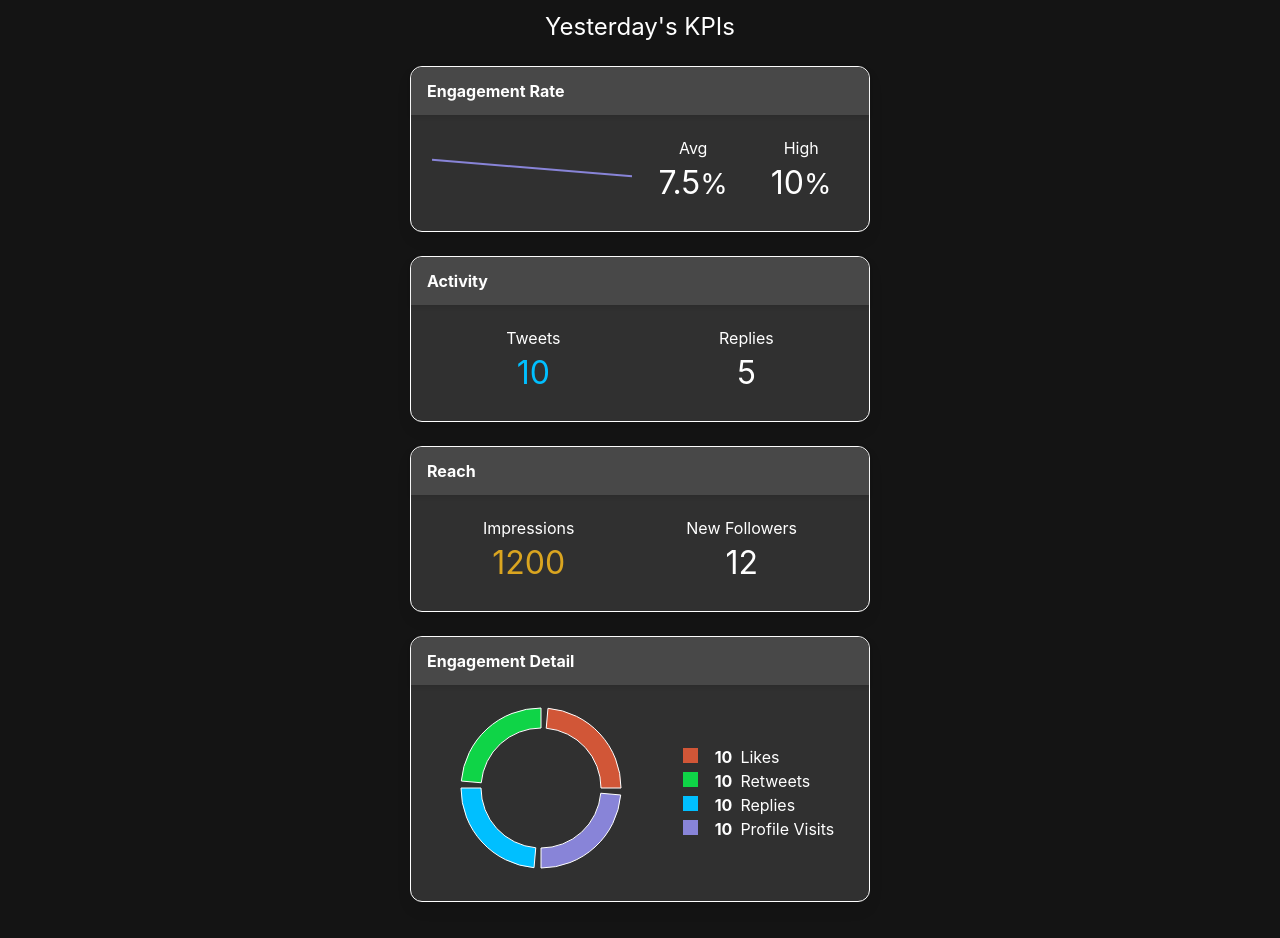
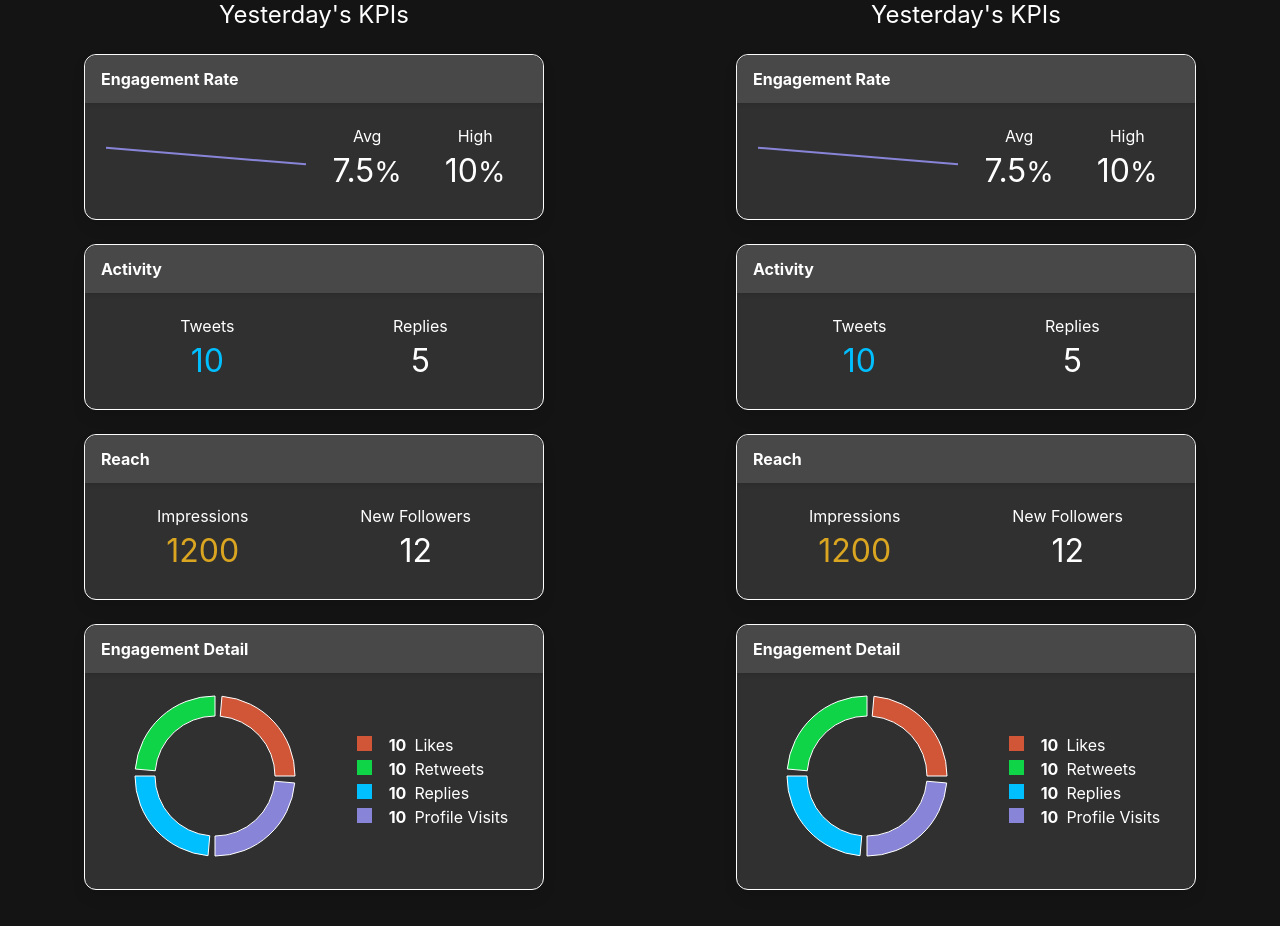
Before and after one commit to SocialQu/Branding, a React (Create React App) app in the folder app/: page / in a window 1280 px wide. Built offline with nearby package versions, Linux system fonts and the light colour scheme.

Commit message:
Double column on KPI View.

```diff
--- a/app/src/views/Kpis.tsx
+++ b/app/src/views/Kpis.tsx
@@ -1,3 +1,6 @@
 import { LastDay } from '../organisms/LastDay'
 
-export const Kpis = () => <LastDay />
+export const Kpis = () => <div className="columns">
+    <LastDay />
+    <LastDay />
+</div>
```
